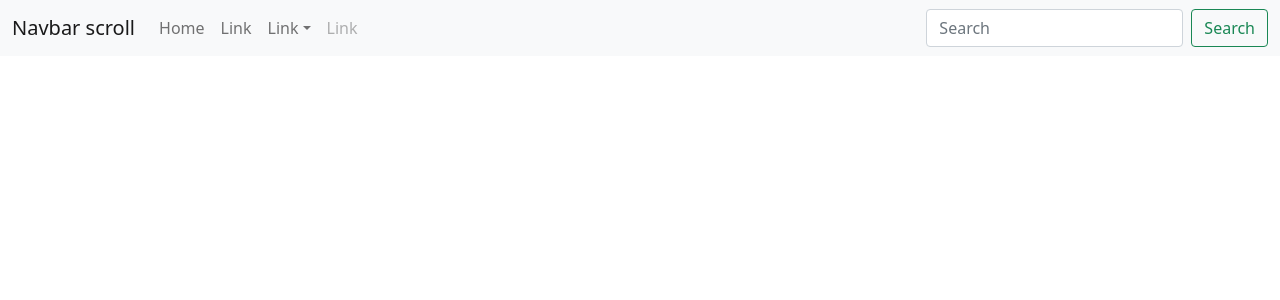
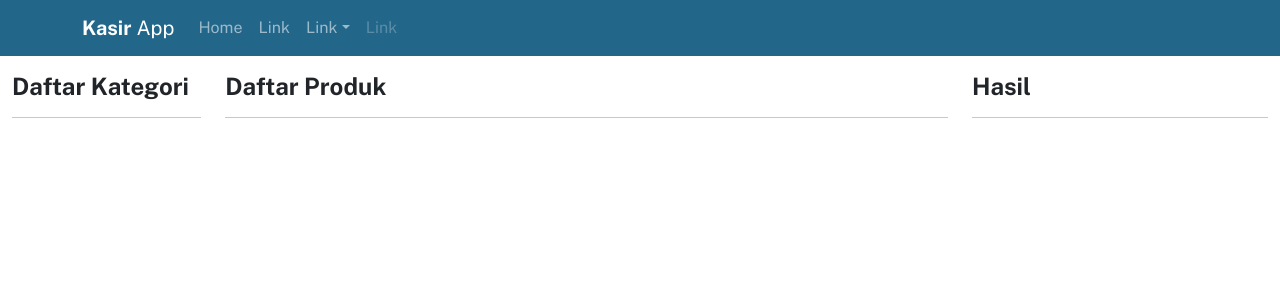
Before and after one commit to yogimp/Kasir-App, a React (Create React App) app: page / in a window 1280 px wide. Shown: the top 300 px of the page. Built offline with nearby package versions, Linux system fonts and the light colour scheme.

Commit message:
Setting Font and Design Layout

```diff
--- a/public/index.html
+++ b/public/index.html
@@ -24,6 +24,7 @@
       work correctly both with client-side routing and a non-root public URL.
       Learn how to configure a non-root public URL by running `npm run build`.
     -->
+    <link href="https://fonts.googleapis.com/css2?family=Public+Sans:wght@300;400;700&display=swap" rel="stylesheet">
     <title>React App</title>
   </head>
   <body>
--- a/src/App.js
+++ b/src/App.js
@@ -1,9 +1,22 @@
-import Navbar from "./components/NavbarComponent";
+import { Col, Container, Row } from "react-bootstrap";
+import { Hasil, ListCategories, NavbarComponent } from "./components";
 
 function App() {
   return (
     <div className="App">
-        <Navbar />
+      <NavbarComponent />
+      <div className="mt-3">
+        <Container fluid>
+          <Row>
+            <ListCategories />
+            <Col>
+              <h4><strong>Daftar Produk</strong></h4>
+              <hr />
+            </Col>
+            <Hasil />
+          </Row>
+        </Container>
+      </div>
     </div>
   );
 }
--- /dev/null
+++ b/src/components/Hasil.js
@@ -0,0 +1,13 @@
+import React, { Component } from 'react'
+import { Col } from 'react-bootstrap'
+
+export default class Hasil extends Component {
+    render() {
+        return (
+            <Col md={3} mt="2">
+                <h4><strong>Hasil</strong></h4>
+                <hr />
+            </Col>
+        )
+    }
+}
--- /dev/null
+++ b/src/components/ListCategories.js
@@ -0,0 +1,13 @@
+import React, { Component } from 'react'
+import { Col } from 'react-bootstrap'
+
+export default class ListCategories extends Component {
+    render() {
+        return (
+            <Col md={2} mt="2">
+                <h4><strong>Daftar Kategori</strong></h4>
+                <hr />
+            </Col>
+        )
+    }
+}
--- a/src/components/NavbarComponent.js
+++ b/src/components/NavbarComponent.js
@@ -1,11 +1,11 @@
 import React from 'react'
-import { Button, Container, Form, FormControl, Nav, NavDropdown, Navbar } from 'react-bootstrap'
+import { Container, Nav, NavDropdown, Navbar } from 'react-bootstrap'
 
 const NavbarComponent = () => {
     return (
-        <Navbar bg="light" expand="lg">
-            <Container fluid>
-                <Navbar.Brand href="#">Navbar scroll</Navbar.Brand>
+        <Navbar variant="dark" expand="lg">
+            <Container>
+                <Navbar.Brand href="#"><strong>Kasir</strong> App</Navbar.Brand>
                 <Navbar.Toggle aria-controls="navbarScroll" />
                 <Navbar.Collapse id="navbarScroll">
                     <Nav
@@ -27,15 +27,6 @@
                             Link
                         </Nav.Link>
                     </Nav>
-                    <Form className="d-flex">
-                        <FormControl
-                            type="search"
-                            placeholder="Search"
-                            className="me-2"
-                            aria-label="Search"
-                        />
-                        <Button variant="outline-success">Search</Button>
-                    </Form>
                 </Navbar.Collapse>
             </Container>
         </Navbar>
--- /dev/null
+++ b/src/components/index.js
@@ -0,0 +1,5 @@
+import Hasil from "./Hasil";
+import ListCategories from "./ListCategories";
+import NavbarComponent from "./NavbarComponent";
+
+export { Hasil, ListCategories, NavbarComponent };
--- /dev/null
+++ b/src/index.css
@@ -0,0 +1,10 @@
+body {
+    margin: 0;
+    font-family: 'Public Sans', sans-serif;
+    -webkit-font-smoothing: antialiased;
+    -moz-osx-font-smoothing: grayscale;
+}
+
+.navbar {
+    background-color: #22668A;
+}
--- a/src/index.js
+++ b/src/index.js
@@ -2,6 +2,7 @@
 import ReactDOM from 'react-dom';
 import 'bootstrap/dist/css/bootstrap.min.css';
 import App from './App';
+import './index.css';
 
 ReactDOM.render(
   <React.StrictMode>
```
